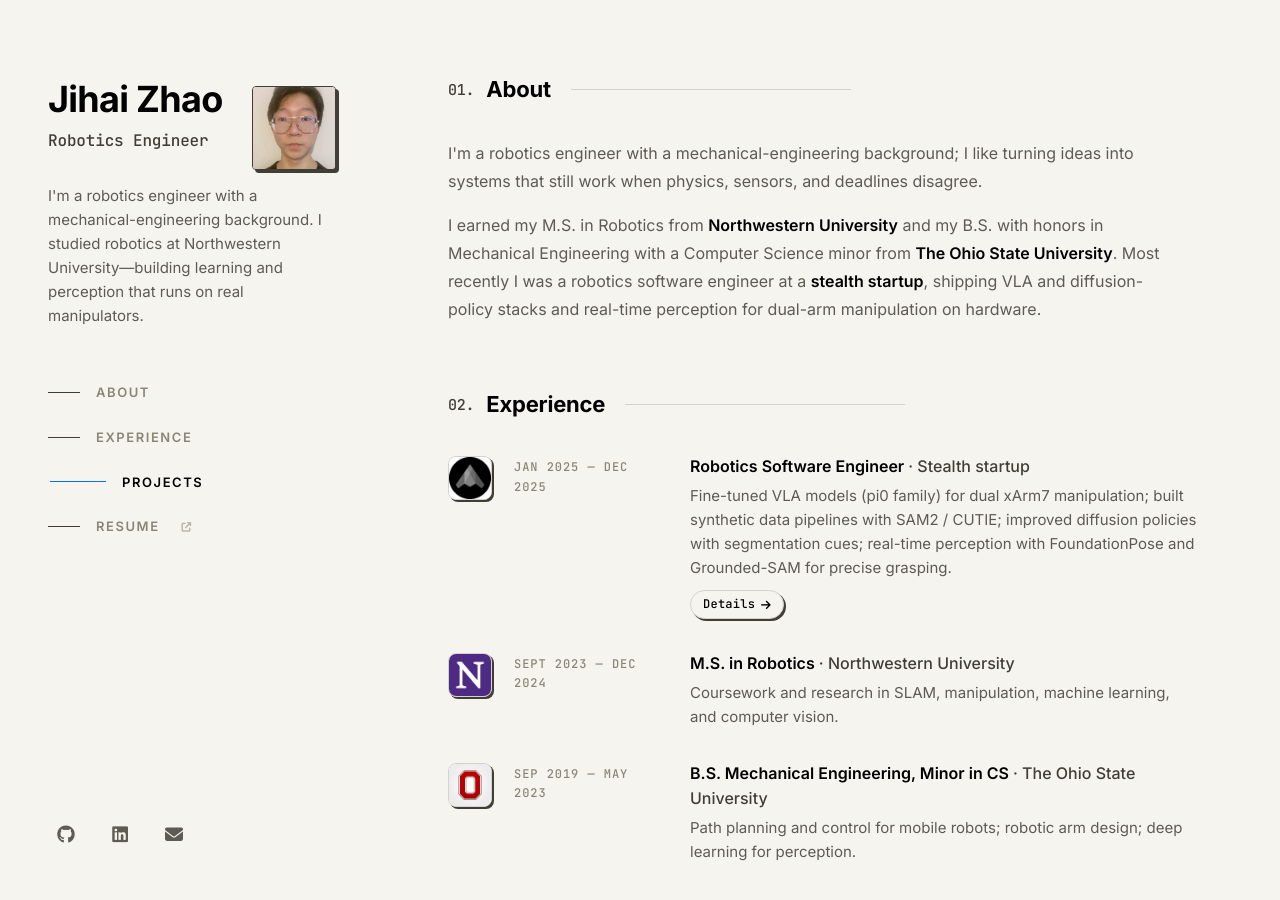
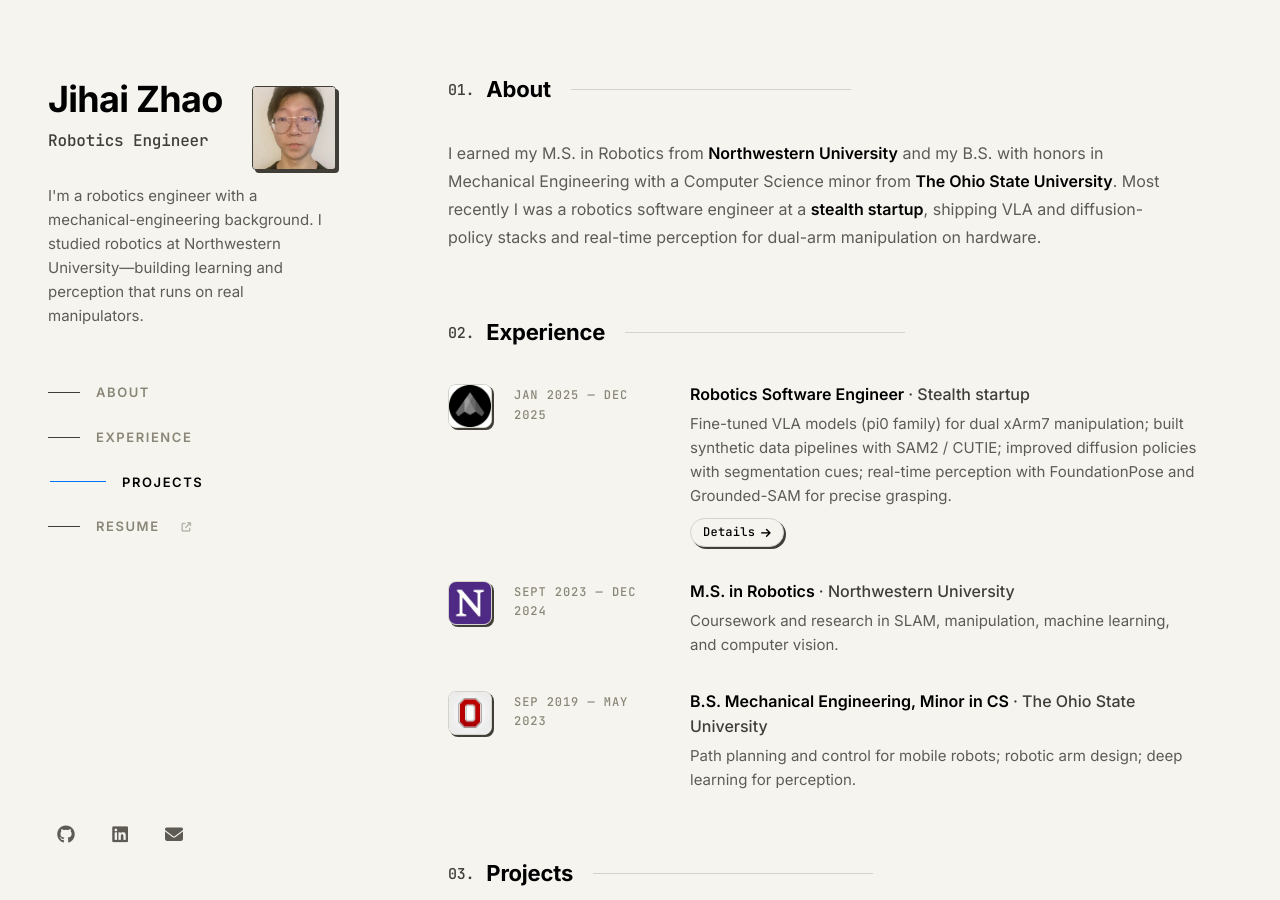
Before and after one commit to JihaiZhao/jihaizhao.github.io, a Jekyll site: the page preview.html, which Jekyll copies as it is, in a window 1280 px wide and 900 px high. Built offline with Jekyll 4.4.1, drawn with Linux system fonts in a browser that asks for light colours.

Commit message:
Remove overlapping first About paragraph
Co-authored-by: Cursor <cursoragent@cursor.com>

```diff
--- a/_config.yml
+++ b/_config.yml
@@ -14,8 +14,6 @@ hero:
   blurb: I'm a robotics engineer with a mechanical-engineering background. I studied robotics at Northwestern University—building learning and perception that runs on real manipulators.
 
 about: |
-  I'm a robotics engineer with a mechanical-engineering background; I like turning ideas into systems that still work when physics, sensors, and deadlines disagree.
-
   I earned my M.S. in Robotics from **Northwestern University** and my B.S. with honors in Mechanical Engineering with a Computer Science minor from **The Ohio State University**. Most recently I was a robotics software engineer at a **stealth startup**, shipping VLA and diffusion-policy stacks and real-time perception for dual-arm manipulation on hardware.
 
 # Resume link gets ?v=<build unix time> so browsers/CDNs fetch a new copy after each deploy.
--- a/preview.html
+++ b/preview.html
@@ -55,7 +55,6 @@
       <section id="about" class="section">
         <h2 class="section-title"><span class="num">01.</span> About</h2>
         <div class="about-body">
-          <p>I'm a robotics engineer with a mechanical-engineering background; I like turning ideas into systems that still work when physics, sensors, and deadlines disagree.</p>
           <p>I earned my M.S. in Robotics from <strong>Northwestern University</strong> and my B.S. with honors in Mechanical Engineering with a Computer Science minor from <strong>The Ohio State University</strong>. Most recently I was a robotics software engineer at a <strong>stealth startup</strong>, shipping VLA and diffusion-policy stacks and real-time perception for dual-arm manipulation on hardware.</p>
         </div>
       </section>
```
